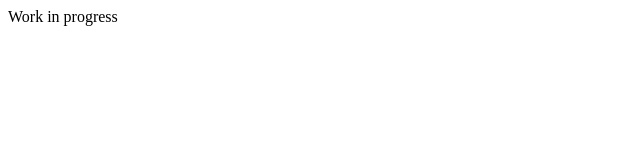
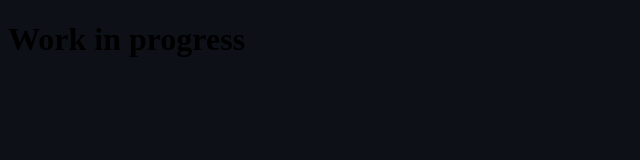
Before and after one commit to Nikkoro/nikkoro.github.io, a plain HTML site: page index.html in a window 1280 px wide. Shown: the whole page, without its empty margins (0-640 px from the left). Drawn offline with Linux system fonts and the light colour scheme.

Commit message:
Added css

```diff
--- /dev/null
+++ b/css/style.css
@@ -0,0 +1,3 @@
+body {
+	background-color: #0d1117;
+}
--- a/index.html
+++ b/index.html
@@ -1 +1,14 @@
-Work in progress
+<!DOCTYPE html>
+<html lang="en">
+<head>
+	<meta charset="UTF-8">
+	<meta name="viewport" content="width=device-width, initial-scale=1.0">
+	<title>Nikodem Domaracki</title>
+	<link rel="stylesheet" href="css/style.css"
+</head>
+<body>
+
+<h1> Work in progress </h1>
+
+</body>
+</html>
```
